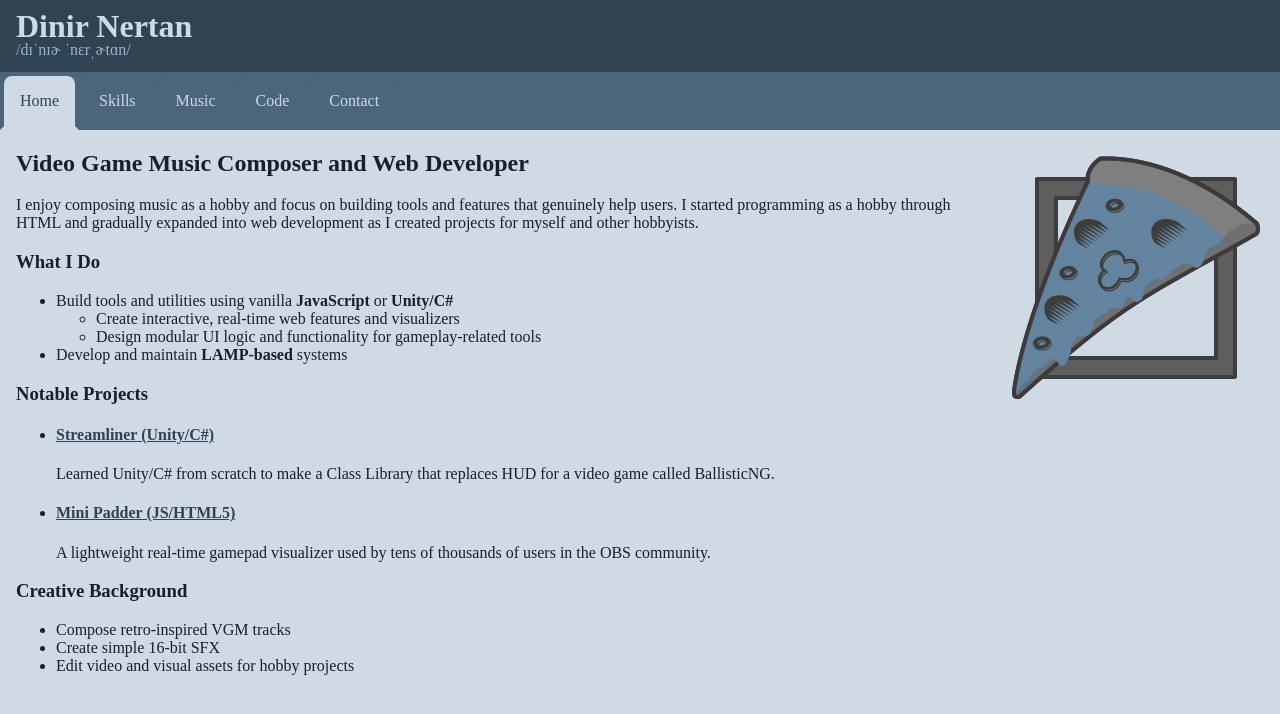
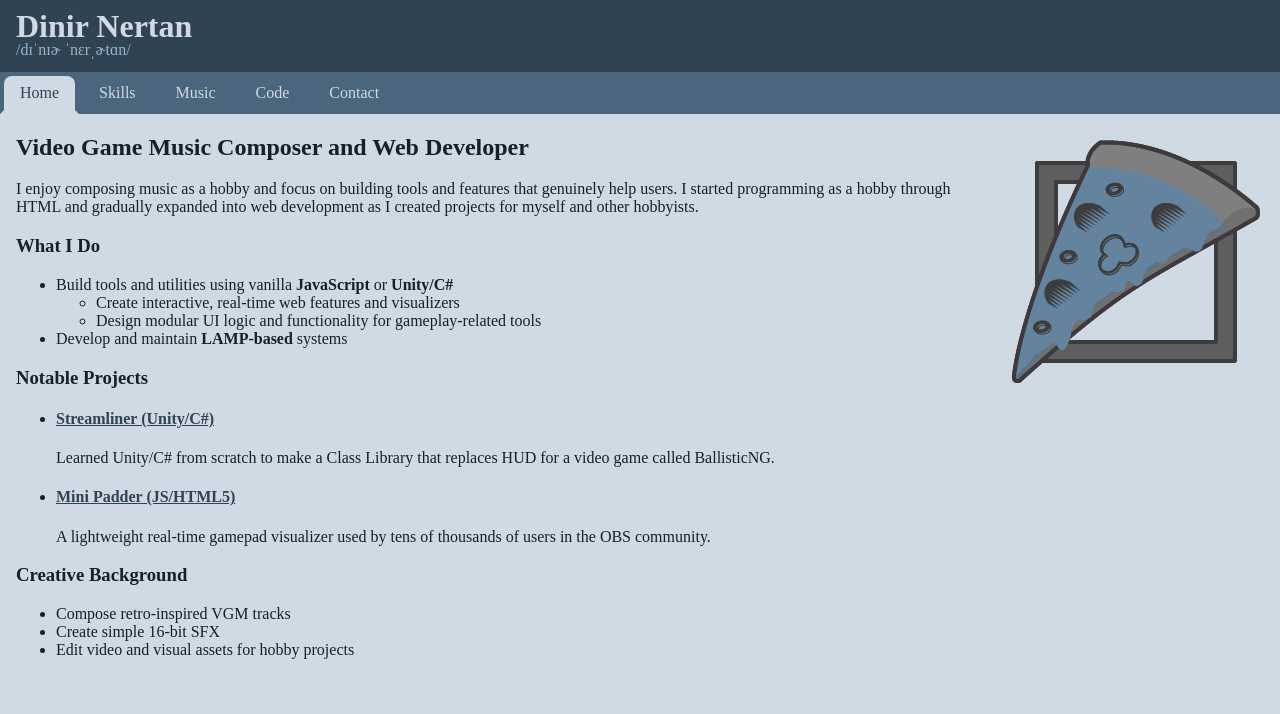
Before and after one commit to Dinir/dinir.github.io, a Jekyll site: the page built from index.md, in a window 1280 px wide and 900 px high. Shown: the top 714 px of the window. Built offline with Jekyll 4.4.1, drawn with Linux system fonts in a browser that asks for light colours.

Commit message:
make the layout more responsive

```diff
--- a/_includes/projectslot.html
+++ b/_includes/projectslot.html
@@ -14,7 +14,6 @@
     <figure>
       <img src="{{ include.img }}"
            alt="{{ img_alt }}"
-           loading="lazy"
       >
     </figure>
     <h3 id="{{ id_slugged }}-title">{{ include.title }}</h3>
--- a/script/updateFromItemPosition.js
+++ b/script/updateFromItemPosition.js
@@ -4,23 +4,20 @@
 let lastPassed = null
 let offsetOffset = 0
 
-document.addEventListener("DOMContentLoaded", () => {
+const updateOffsets = () => {
   navLis = [...document.querySelectorAll("header nav ul li")]
   stackArticles = [...document.querySelectorAll("div#stack article[id]")]
   offsetOffset = stackArticles[0].offsetTop
 
   stackArticles.forEach(v => {
-      v.style.setProperty(
-        'scroll-margin-top',
-        v.id !== 'contact' ? `${offsetOffset}px` : `${offsetOffset - 30}px`
-      )
+    v.style.setProperty(
+      'scroll-margin-top',
+      v.id !== 'contact' ? `${offsetOffset}px` : `${offsetOffset - 30}px`
+    )
     v.style.setProperty('min-height',
       `calc(100vh - ${offsetOffset}px)`)
   })
-
-  rAFCallbackToGetLastArticle()
-})
-
+}
 const getLastArticlePositionFrom = y => {
   let i = stackArticles.findIndex(v => v.offsetTop >= y)
   switch (i) {
@@ -59,6 +56,12 @@
   })
 }
 
+document.addEventListener("DOMContentLoaded", () => {
+  updateOffsets()
+  rAFCallbackToGetLastArticle()
+})
+
 window.addEventListener(
   'scroll', rAFCallbackToGetLastArticle, { passive: true }
 )
+window.addEventListener('resize', updateOffsets, { passive: true })
--- a/stylesheet/main.css
+++ b/stylesheet/main.css
@@ -2,6 +2,17 @@
   margin: 0;
   padding: 0;
   overflow-x: clip;
+  font-size: 16px;
+}
+@media screen and (max-width: 768px), print {
+  html, body {
+    font-size: 0.8em;
+  }
+}
+@media screen and (max-width: 574px), print {
+  html, body {
+    font-size: 0.75em;
+  }
 }
 
 header {
@@ -9,6 +20,7 @@
   top: 0;
   left: 0;
   padding: 0.5em 1em 0;
+  width: 100vw;
 }
 header #title .h1-sub {
   margin: -1.6em 0 0.8em;
@@ -32,10 +44,20 @@
 }
 header nav ul li {
   box-sizing: border-box;
-  padding: 1em 0;
+  padding: 0.5em 0;
 }
 header nav ul li a {
   padding: 1em;
+}
+@media screen and (max-width: 574px), print {
+  header nav ul li {
+    min-width: 1em;
+    font-size: 0.8em;
+    padding: 0.25em 0;
+  }
+  header nav ul li a {
+    padding: 0.25em;
+  }
 }
 
 main {
--- a/stylesheet/project-card.css
+++ b/stylesheet/project-card.css
@@ -2,6 +2,17 @@
   margin: 0;
   padding: 0;
   overflow-x: clip;
+  font-size: 16px;
+}
+@media screen and (max-width: 768px), print {
+  html, body {
+    font-size: 0.8em;
+  }
+}
+@media screen and (max-width: 574px), print {
+  html, body {
+    font-size: 0.75em;
+  }
 }
 
 header {
@@ -9,6 +20,7 @@
   top: 0;
   left: 0;
   padding: 0.5em 1em 0;
+  width: 100vw;
 }
 header #title .h1-sub {
   margin: -1.6em 0 0.8em;
@@ -32,10 +44,20 @@
 }
 header nav ul li {
   box-sizing: border-box;
-  padding: 1em 0;
+  padding: 0.5em 0;
 }
 header nav ul li a {
   padding: 1em;
+}
+@media screen and (max-width: 574px), print {
+  header nav ul li {
+    min-width: 1em;
+    font-size: 0.8em;
+    padding: 0.25em 0;
+  }
+  header nav ul li a {
+    padding: 0.25em;
+  }
 }
 
 main {
--- a/stylesheet/uc.css
+++ b/stylesheet/uc.css
@@ -2,6 +2,17 @@
   margin: 0;
   padding: 0;
   overflow-x: clip;
+  font-size: 16px;
+}
+@media screen and (max-width: 768px), print {
+  html, body {
+    font-size: 0.8em;
+  }
+}
+@media screen and (max-width: 574px), print {
+  html, body {
+    font-size: 0.75em;
+  }
 }
 
 header {
@@ -9,6 +20,7 @@
   top: 0;
   left: 0;
   padding: 0.5em 1em 0;
+  width: 100vw;
 }
 header #title .h1-sub {
   margin: -1.6em 0 0.8em;
@@ -32,10 +44,20 @@
 }
 header nav ul li {
   box-sizing: border-box;
-  padding: 1em 0;
+  padding: 0.5em 0;
 }
 header nav ul li a {
   padding: 1em;
+}
+@media screen and (max-width: 574px), print {
+  header nav ul li {
+    min-width: 1em;
+    font-size: 0.8em;
+    padding: 0.25em 0;
+  }
+  header nav ul li a {
+    padding: 0.25em;
+  }
 }
 
 main {
```
Also changed, not shown: scss/_layout.scss (+24 -2 lines), 3 other files.
